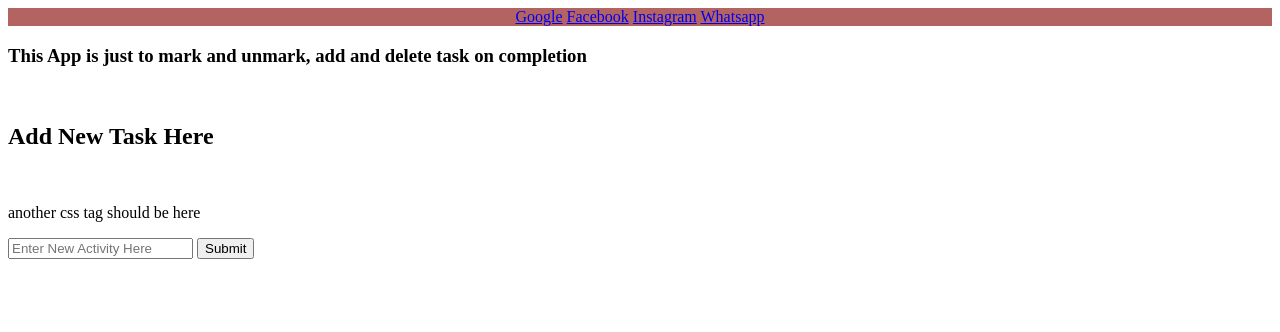
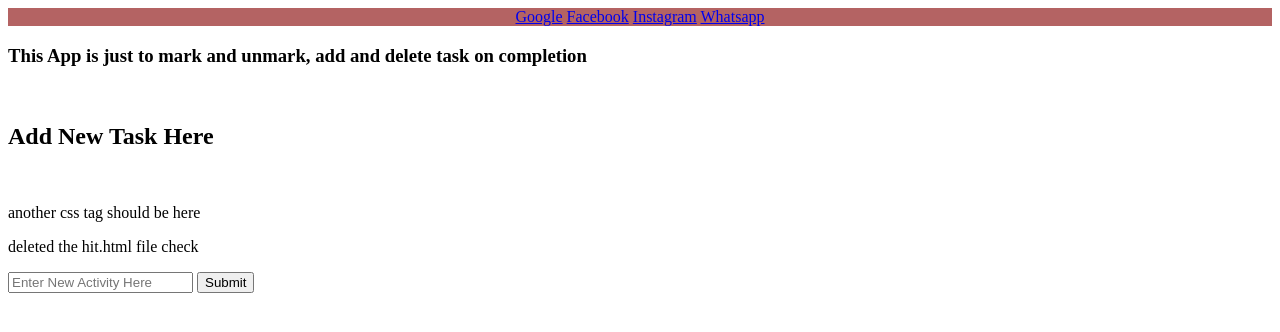
Before and after one commit to Bakijazzman/theCase, a website: page index.html in a window 1280 px wide. Drawn offline with Linux system fonts and the light colour scheme.

Commit message:
change in the index.html file

```diff
--- a/index.html
+++ b/index.html
@@ -13,6 +13,7 @@
         <p><h3> This App is just to mark and unmark, add and delete task on completion</h3></p><br>
         <p><h2>Add New Task Here</h2></p><br>
         <p>another css tag should be here</p>
+        <p>deleted the hit.html file check</p>
         <input type="text" id="collectData" placeholder="Enter New Activity Here">
         <input type="submit" id="add" placeholder="Enter">
         <ul>
```
